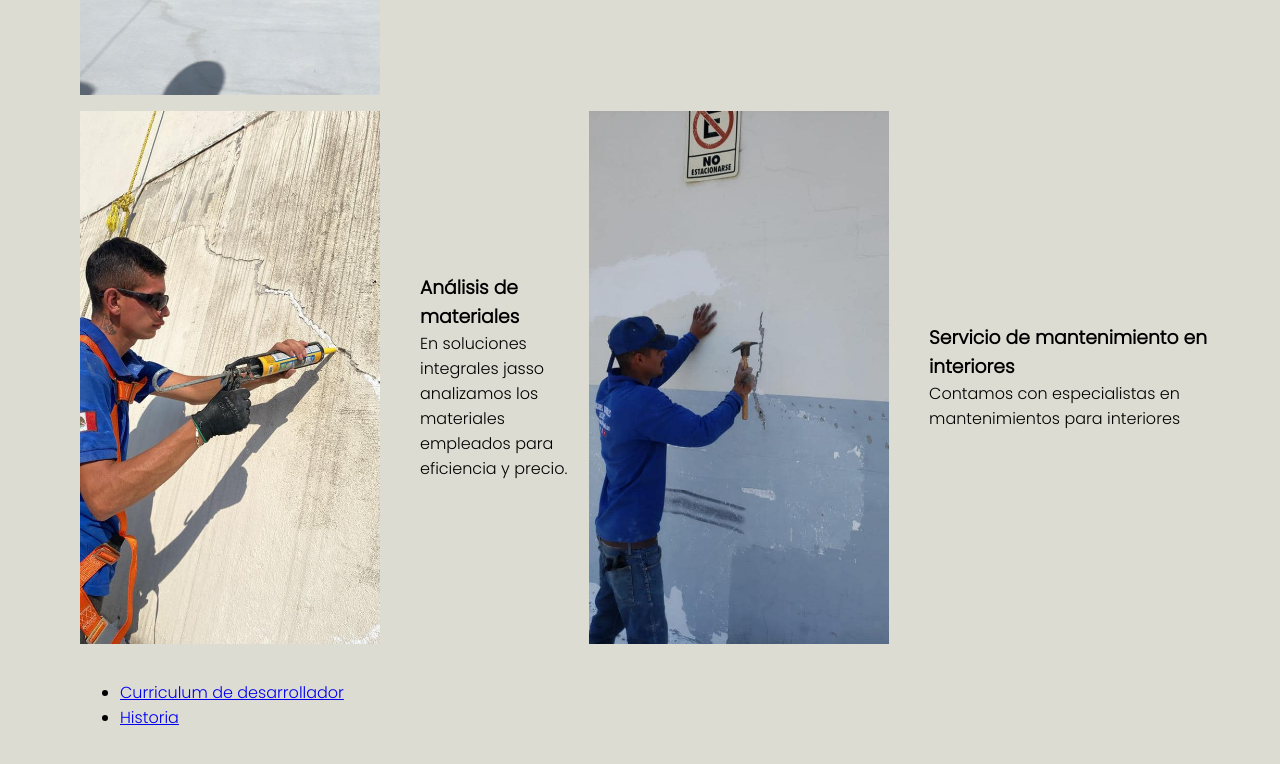
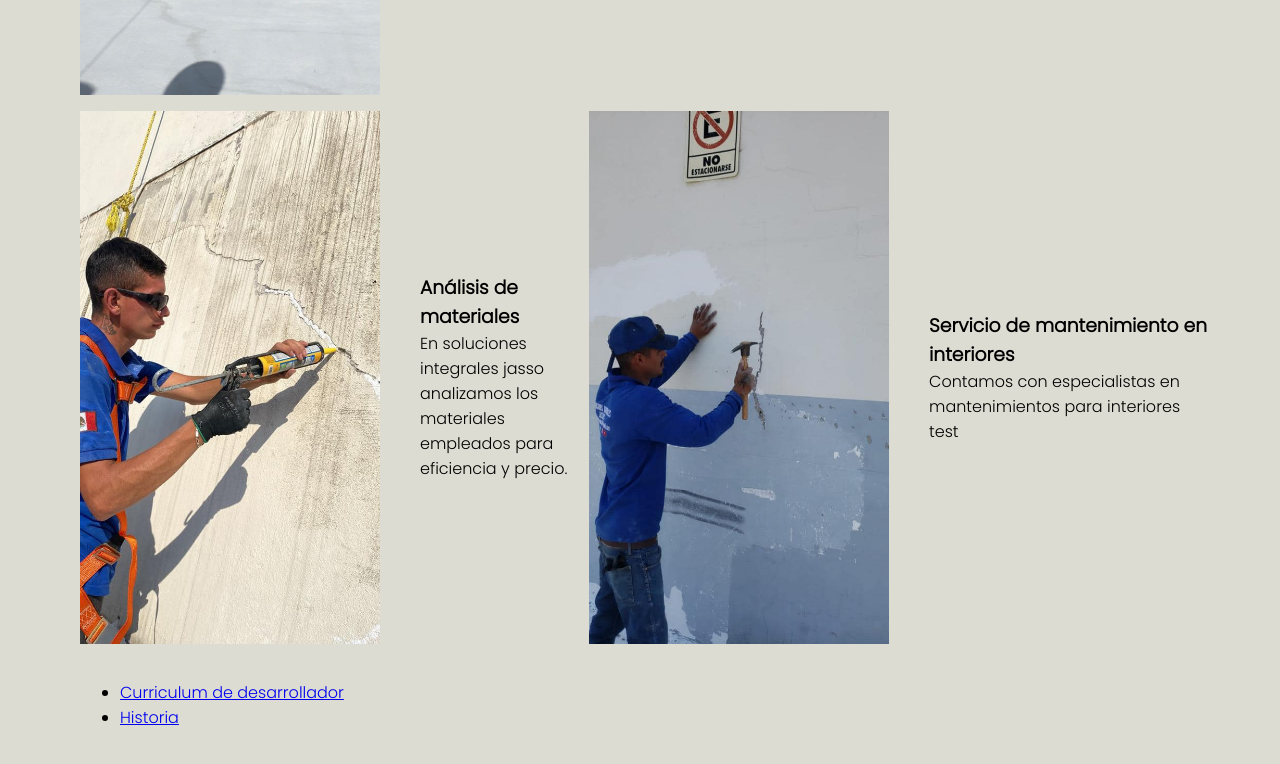
Before and after one commit to T-Carri/ProyectosEscolares, a plain HTML site: page servicios.html in a window 1280 px wide. Shown: the part 711-1475 px from the top of the page. Drawn offline with Linux system fonts and the light colour scheme.

Commit message:
17sep23-539

```diff
--- a/servicios.html
+++ b/servicios.html
@@ -48,7 +48,7 @@
         <img src="2.jpg" width="300" alt="Imagen 2">
         <ul>
             <h3>Servicio de mantenimiento en interiores</h3>
-            <p>Contamos con especialistas en mantenimientos para interiores </p>
+            <p>Contamos con especialistas en mantenimientos para interiores  test </p>
         </ul>
     </div>
 
```
Also changed, not shown: curriculum.html (+2 -2 lines), historia.html (+1 -1 lines).
